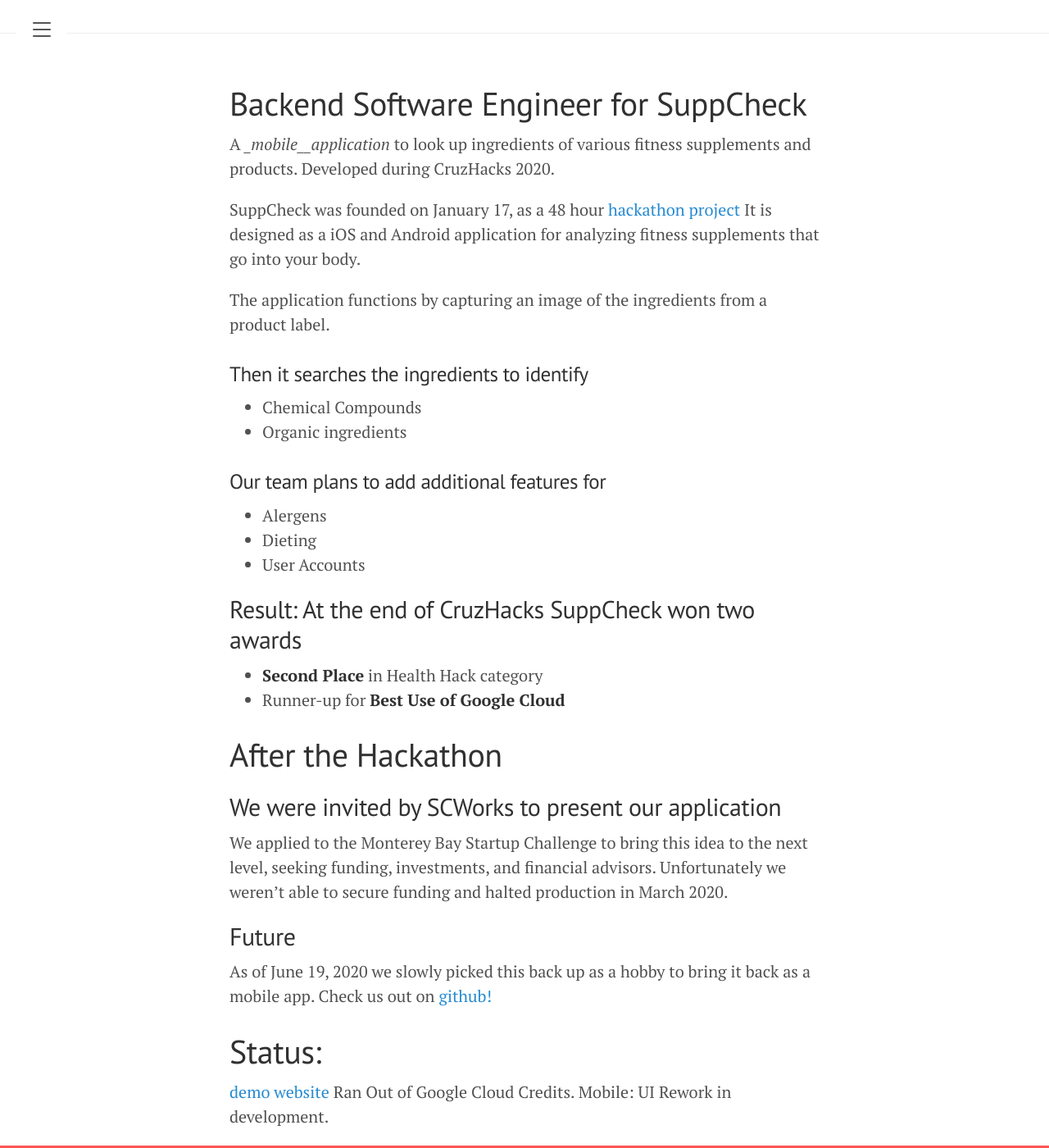
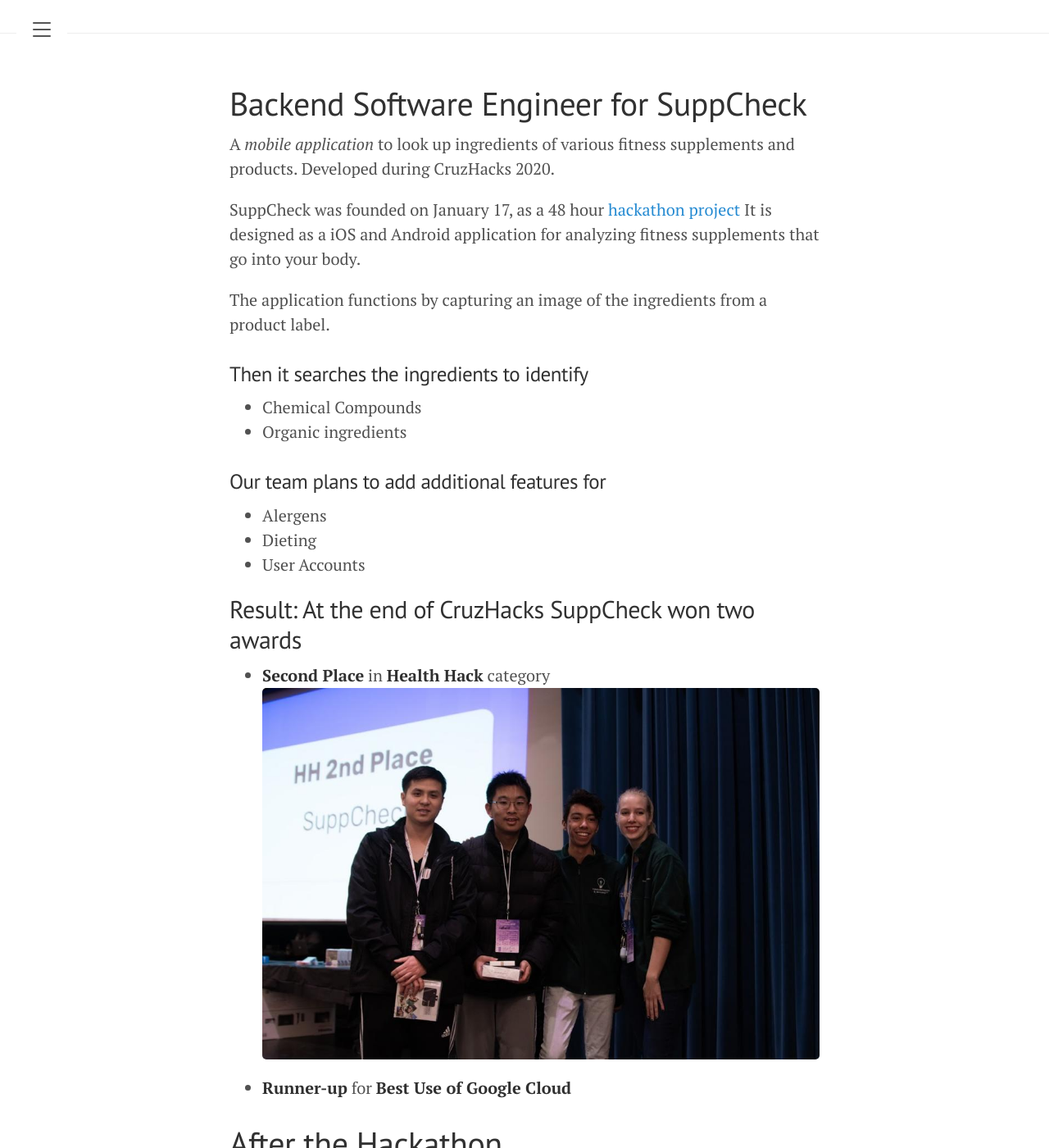
Before and after one commit to ntjandra/ntjandra.github.io, a Jekyll site: the page built from projects/SuppCheck.md, in a window 1280 px wide and 1400 px high. Shown: the whole window at 82% size. Built offline with Jekyll 4.4.1, drawn with Linux system fonts in a browser that asks for light colours; part of the change alters nothing that is shown.

Commit message:
CruzHacks Project Images

```diff
--- a/projects/SuppCheck.md
+++ b/projects/SuppCheck.md
@@ -5,7 +5,7 @@ title: CruzHacks2020
 
 # Backend Software Engineer for SuppCheck
 
-A __mobile__application_ to look up ingredients of various fitness supplements and products. Developed during CruzHacks 2020.
+A _mobile_ _application_ to look up ingredients of various fitness supplements and products. Developed during CruzHacks 2020.
 
 SuppCheck was founded on January 17, as a 48 hour [hackathon project](https://devpost.com/software/suppcheck-pvgnz0)
 It is designed as a iOS and Android application for analyzing fitness supplements that go into your body.
@@ -22,13 +22,14 @@ The application functions by capturing an image of the ingredients from a produc
 - User Accounts
 
 ## Result: At the end of CruzHacks SuppCheck won two awards
-- **Second Place** in Health Hack category
-- Runner-up for **Best Use of Google Cloud**
+- **Second Place** in **Health Hack** category
+![](/assets/img/SuppCheck/CruzHacksWin.jpg)
+- **Runner-up** for **Best Use of Google Cloud**
 
 # After the Hackathon
 
 ## We were invited by SCWorks to present our application
-
+![](/assets/img/SuppCheck/SCWorks.png)
 We applied to the Monterey Bay Startup Challenge to bring this idea to the next level, seeking funding, investments, and financial advisors.
 Unfortunately we weren't able to secure funding and halted production in March 2020.
 
```
Also changed, not shown: assets/img/SuppCheck/CruzHacksWin.jpg (added), assets/img/SuppCheck/SCWorks.png (added).
